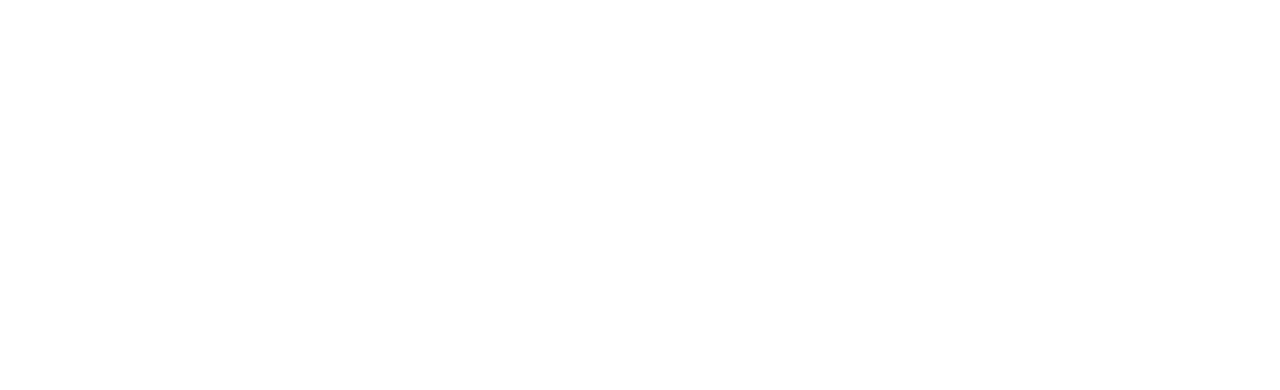
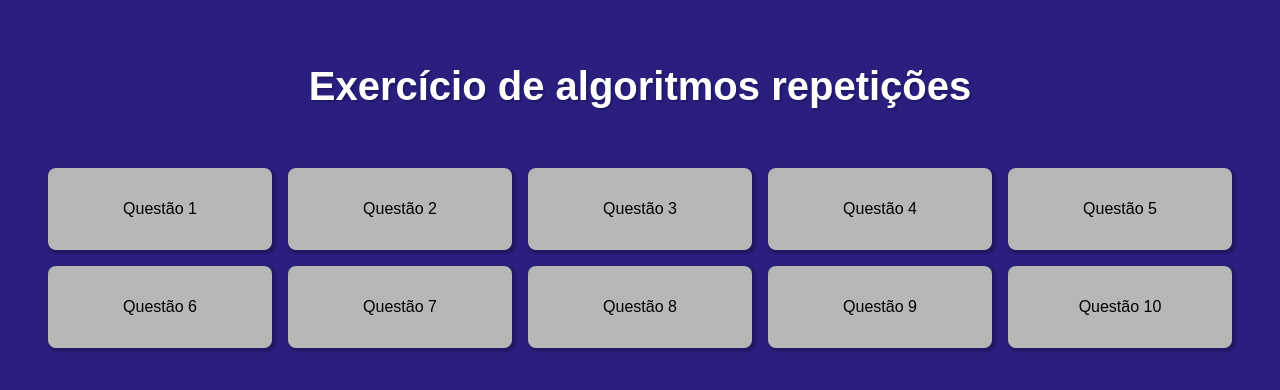
Before and after one commit to walissonjs/est-repeticao, a plain HTML site: page index.html in a window 1280 px wide. Drawn offline with Linux system fonts and the light colour scheme.

Commit message:
Feat: Atualização da atividade e questões resolvidas

```diff
--- a/index.html
+++ b/index.html
@@ -1,11 +1,92 @@
 <!DOCTYPE html>
-<html lang="pr-br">
+<html lang="pt-br">
 <head>
     <meta charset="UTF-8">
     <meta name="viewport" content="width=device-width, initial-scale=1.0">
-    <title>Aulas 16 e 17: Estruturas de Repetição</title>
+
+    <link rel="preconnect" href="https://fonts.googleapis.com">
+    <link rel="preconnect" href="https://fonts.gstatic.com" crossorigin>
+    <title>Aulas 16 e 17 - Estruturas de Repetição</title>
+    <style>
+        body {
+            background-color: #291f7f;
+        }
+
+        h1 {
+            text-align: center;
+            color: white;
+            font-family: 'Asap', sans-serif;
+            font-size: 2.5rem;
+            padding: 1.5rem;
+            margin-top: 2.5rem;
+            text-shadow: 2px 2px 2px rgba(0, 0, 0, 0.222);;
+        }
+
+        input {
+            width: 14rem;
+            background-color: rgb(184, 183, 183);
+            border: none;
+            padding: 2rem;
+            margin: 0.5rem;
+            cursor: pointer;
+            font-family: 'Asap', sans-serif;
+            font-size: 1rem;
+            border-radius: 0.5rem;
+            box-shadow: 2px 2px 2px 2px rgba(0, 0, 0, 0.222);
+        }
+
+        input:hover{
+            background-color: rgb(120, 115, 166);
+            color: white;
+        }
+    </style>
 </head>
 <body>
+    <h1>Exercício de algoritmos repetições</h1>
 
+    <div style="display: flex; flex-wrap: wrap; justify-content: center;">
+        <input
+            onclick="somaImpares()"
+            type="button"
+            value="Questão 1">
+        <input
+            onclick="menorEMaiorAltura()"
+            type="button"
+            value="Questão 2">
+        <input
+            onclick="mediaAritmetica()"
+            type="button"
+            value="Questão 3">
+        <input
+            onclick="quantidadeNosIntervalos()"
+            type="button"
+            value="Questão 4">
+        <input
+            onclick="algoritmoEstruturado()"
+            type="button"
+            value="Questão 5">
+        <input
+            onclick="imparesEntre100E200()"
+            type="button"
+            value="Questão 6">
+        <input
+            onclick="tabuadaDeN()"
+            type="button"
+            value="Questão 7">
+        <input
+            onclick="progressaoAritmetica()"
+            type="button"
+            value="Questão 8">
+        <input
+            onclick="progressaoGeometrica()"
+            type="button"
+            value="Questão 9">
+        <input
+            onclick="variavelSequencial()"
+            type="button"
+            value="Questão 10">
+    </div>
+
+    <script src="script.js"></script>
 </body>
 </html>
--- a/script.js
+++ b/script.js
@@ -0,0 +1,147 @@
+// ATIVIDADE - ESTRUTURA DE REPETIÇÃO
+// 1) Desenvolver um algoritmo que efetue a soma de todos os números ímpares que são múltiplos de três e que se encontram no conjunto dos números de 1 até 500.
+
+function somaImpares() {
+    let soma = 0;
+
+    for (let i = 1; i <= 500; i++) {
+        if (i % 2 !== 0 && i % 3 === 0) {
+            soma += i;
+        }
+    }
+    alert("A soma dos ímpares e múltiplos de 3 no conjunto de 1 à 500 é: " + soma);
+}
+
+// 2) Desenvolver um algoritmo que leia a altura de 15 pessoas. Este programa deverá calcular e mostrar:
+//  a) A menor altura do grupo;
+//  b) A maior altura do grupo;
+
+function menorEMaiorAltura() {
+    const quantidadeAlturas = 15;
+    let alturas = [1.80, 1.75, 1.50, 1, 2.10, 1.85, 1.65, 1.50, 3, 1.20, 1.30, 1.45, 1.38, 1.95, 1.39];
+    let menor = alturas[0];
+    let maior = alturas[0];
+
+    for (let altura of alturas) {
+        if (altura < menor) {
+            menor = altura;
+        }
+
+        if (altura > maior) {
+            maior = altura;
+        }
+    }
+    alert(`
+        A quantidade de alturas percorridas é: ${quantidadeAlturas}
+        A maior altura é: ${maior} &
+        A menor altura é: ${menor} !
+    `);
+}
+
+// 3) Desenvolver um algoritmo que leia um número não determinado de valores e calcule e escreva a média aritmética dos valores lidos, a quantidade de valores positivos, a quantidade de valores negativos e o percentual de valores negativos e positivos.
+
+function mediaAritmetica() {
+    let soma = 0;
+    let positivos = 0;
+    let negativos = 0;
+    let quantidadeValores = 0;
+    let valor = 10;
+
+    while (valor > -8) {
+        soma += valor;
+        quantidadeValores++
+
+        if (valor > 0) {
+            positivos++
+        } else {
+            negativos++
+        }
+        valor -= 1;
+    }
+
+    const media = soma / quantidadeValores;
+    const percentualPositivos = (positivos * 100) / quantidadeValores;
+    const percentualNegativos = negativos / quantidadeValores * 100;
+
+    alert(`
+            quantidade: ${quantidadeValores}
+            positivos: ${positivos}
+            negativos: ${negativos}
+            soma: ${soma}
+            percentualPositivos: ${percentualPositivos.toFixed(2)} %
+            percentualNegativos: ${percentualNegativos.toFixed(2)} %
+        `);
+}
+
+// 4) Escrever um algoritmo que leia uma quantidade desconhecida de números e conte quantos deles estão nos seguintes intervalos: [0-25], [26-50], [51-75] e [76-100]. A entrada de dados deve terminar quando for lido um número negativo.
+
+function quantidadeNosIntervalos() {}
+
+
+// 5) Faça um algoritmo estruturado que leia uma quantidade não determinada de números positivos. Calcule a quantidade de números pares e ímpares, a média de valores pares e a média geral dos números lidos. O número que encerrará a leitura será zero.
+
+function algoritmoEstruturado() {
+    let valores = {
+        primeiro : 3,
+        segundo: 5,
+        terceiro: 9,
+        quarto: 6,
+        quinto: 10,
+        encerramento: 0
+    }
+    let pares = 0;
+    let impares = 0;
+    let somaPares = 0;
+    let somaImpares = 0;
+    let quantidade = 0;
+    let soma = 0;
+    let mediaPares = 0;
+    let mediaGeral = 0;
+
+    for (chave in valores) {
+        const valor = valores[chave];
+        if (valor === 0) {
+            break;
+        }
+        quantidade++
+        soma += valor
+        if (valor % 2 == 0) {
+            pares++
+            somaPares++
+        } else {
+            impares++
+        }
+        mediaPares = somaPares / pares;
+        mediaGeral = soma / quantidade;
+    }
+    console.log(`Quantidade de pares: ${pares}`);
+    console.log(`Quantidade de ímpares: ${impares}`);
+    console.log(`Média dos pares: ${mediaPares}`);
+    console.log(`Média geral: ${mediaGeral}`);
+}
+
+// 6) Escrever um algoritmo que gera e escreve os números ímpares entre 100 e 200.
+
+
+
+
+
+// 7) Escrever um algoritmo que leia um valor para uma variável N de 1 a 10 e calcule a tabuada de N.
+//  Mostre a tabuada na forma:
+//          0 x N = 0
+//          1 x N = 1N
+//          2 x N = 2N
+//     ... 10 x N = 10N
+
+
+// 8) Escreva um algoritmo que leia um valor inicial A e uma razão R e imprima uma seqüência em P.A. contendo 10 valores.
+
+
+
+
+// 9) Escreva um algoritmo que leia um valor inicial A e uma razão R e imprima uma seqüência em P.G. contendo 10 valores.
+
+
+
+// 10) Escreva um algoritmo que leia um valor inicial A e imprima a seqüência de valores do cálculo de A! e o seu resultado.
+//     Ex: 5! = 5 X 4 X 3 X 2 X 1 = 120.
```
